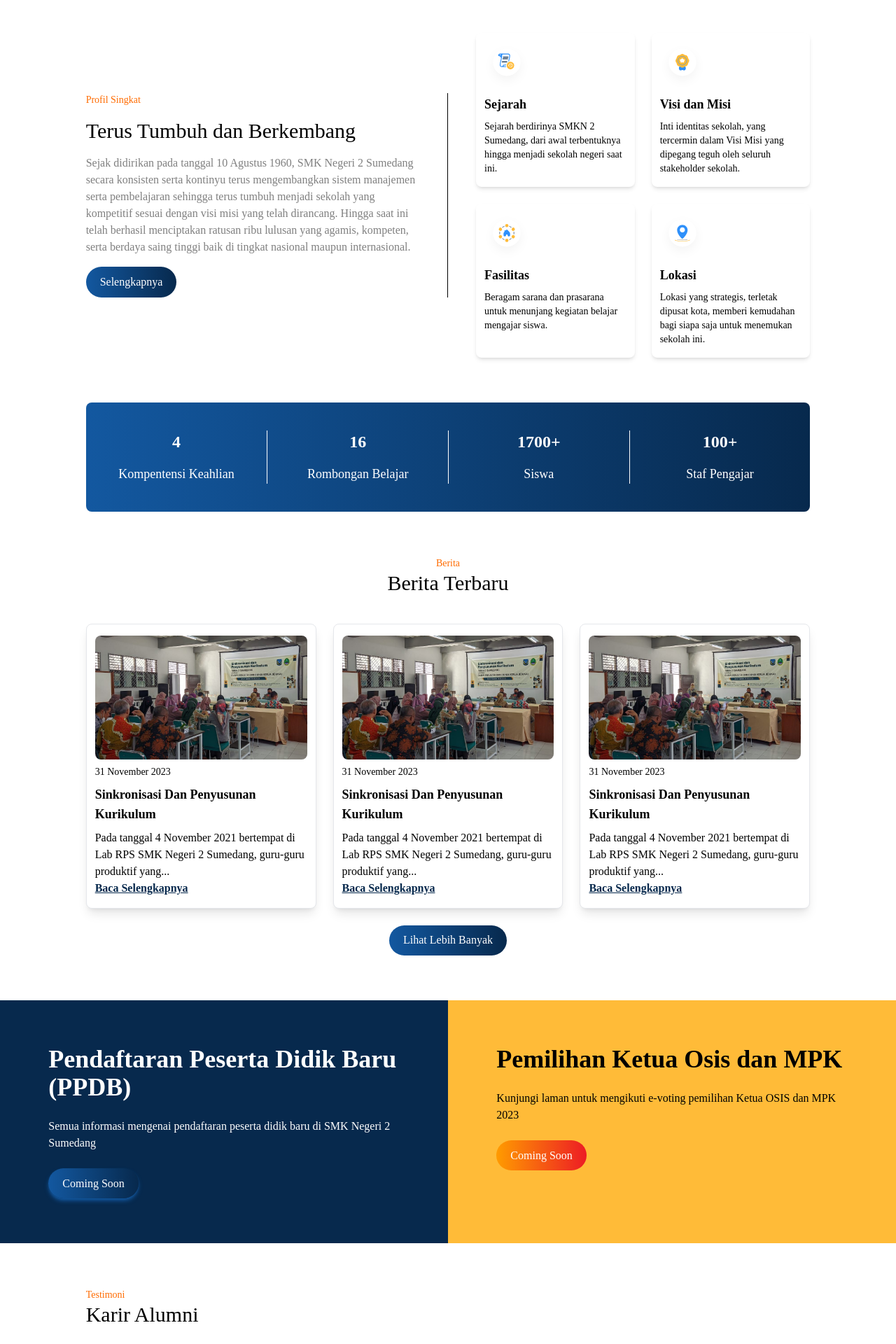
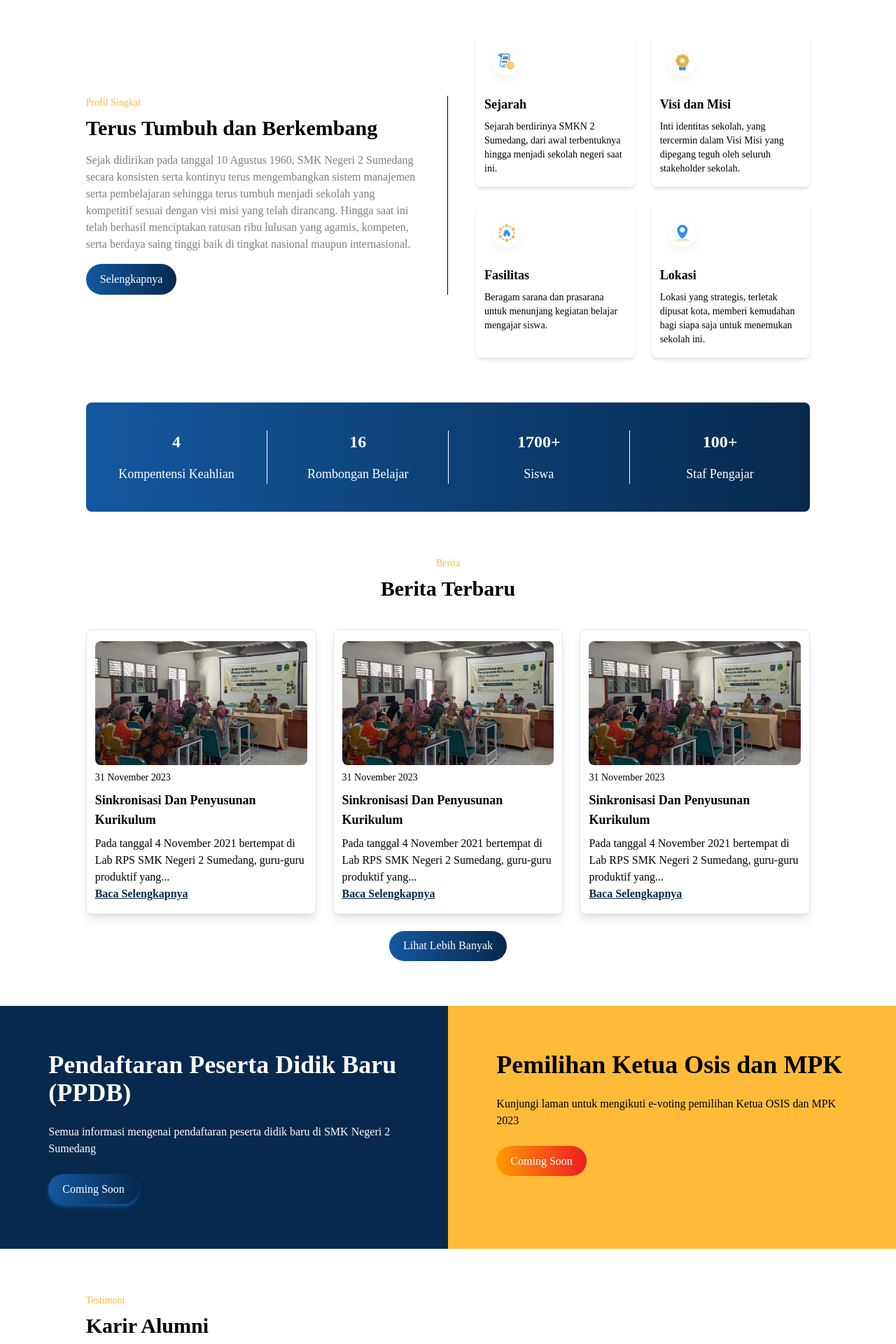
Before and after one commit to isyhfadilah/smkn2sumedang, a Next.js app: page / in a window 1280 px wide. Shown: the part 640-2560 px from the top of the page at 70% size. Built offline with nearby package versions, Linux system fonts and the light colour scheme; a web font is replaced by a local one.

Commit message:
fix: migration title to title component

```diff
--- a/src/components/common/sections/landing/berita.tsx
+++ b/src/components/common/sections/landing/berita.tsx
@@ -2,14 +2,14 @@ import Container from '../../layouts/Container'
 import Button from '@/components/ui/button'
 import berita from '@/data/berita.json'
 import { CardBerita } from '@/components/ui/cards/berita'
+import { Title } from '@/components/ui/title'
 
 export const LandingBerita = () => {
   return (
     <section className="my-16">
       <Container className="flex flex-col justify-center items-center space-y-6">
         <div className="flex flex-col items-center justify-center">
-          <p className="text-sm text-dark">Berita</p>
-          <h1 className="text-3xl font-medium">Berita Terbaru</h1>
+          <Title title="Berita" subtitle="Berita Terbaru" className="text-center" />
         </div>
         <div className="grid grid-cols-1 md:grid-cols-2 lg:grid-cols-3 gap-6 pt-4">
           {berita.slice(3).map((item, index) => (
--- a/src/components/common/sections/landing/mitra.tsx
+++ b/src/components/common/sections/landing/mitra.tsx
@@ -1,13 +1,13 @@
 import Container from '../../layouts/Container'
 import Image from 'next/image'
 import mitra from '@/data/mitra.json'
+import { Title } from '@/components/ui/title'
 
 export const LandingMitra = () => {
   return (
     <section className="my-16">
       <Container className="flex flex-col justify-between items-center">
-        <p className="text-sm text-dark">Mitra</p>
-        <h1 className="text-3xl font-medium">Mitra Industri</h1>
+        <Title title="Mitra" subtitle="Mitra Industri" className="text-center" />
         <div className="grid grid-cols-2 md:grid-cols-3 lg:grid-cols-4 gap-16 items-center mt-10 w-full">
           {mitra.map((item, index) => (
             <Image key={index} src={item.icon} alt={item.name} height={58} width={200} />
--- a/src/components/common/sections/landing/profil.tsx
+++ b/src/components/common/sections/landing/profil.tsx
@@ -3,14 +3,14 @@ import { CardProfil } from '@/components/ui/cards/profil'
 import Button from '@/components/ui/button'
 import { profil, data } from '@/data/menu'
 import { CardData } from '@/components/ui/cards/data'
+import { Title } from '@/components/ui/title'
 
 export const LandingProfil = () => {
   return (
     <section className="my-16">
       <Container className="grid grid-cols-1 lg:grid-cols-2 items-center">
         <div className="lg:border-r border-black space-y-4 w-full lg:pr-10">
-          <p className="text-sm text-dark">Profil Singkat</p>
-          <h1 className="text-3xl font-medium">Terus Tumbuh dan Berkembang</h1>
+          <Title title="Profil Singkat" subtitle="Terus Tumbuh dan Berkembang" />
           <p className="text-black/50">
             Sejak didirikan pada tanggal 10 Agustus 1960, SMK Negeri 2 Sumedang secara konsisten serta kontinyu terus
             mengembangkan sistem manajemen serta pembelajaran sehingga terus tumbuh menjadi sekolah yang kompetitif sesuai
--- a/src/components/common/sections/landing/testimoni.tsx
+++ b/src/components/common/sections/landing/testimoni.tsx
@@ -3,6 +3,7 @@
 import Container from '../../layouts/Container'
 import testimoni from '@/data/testimoni.json'
 import { CardTestimoni } from '@/components/ui/cards/testimoni'
+import { Title } from '@/components/ui/title'
 import { useState, useEffect } from 'react'
 
 import { Swiper, SwiperSlide } from 'swiper/react'
@@ -35,8 +36,7 @@ export const LandingTestimoni = () => {
   return (
     <section className="my-16">
       <Container>
-        <p className="text-sm text-dark">Testimoni</p>
-        <h1 className="text-3xl font-medium mb-6">Karir Alumni</h1>
+        <Title title="Testimoni" subtitle="Karir Alumni" className="mb-6" />
         <Swiper
           spaceBetween={20}
           slidesPerView={slidesPerView}
--- a/src/components/ui/title/index.tsx
+++ b/src/components/ui/title/index.tsx
@@ -14,7 +14,7 @@ export const Title: React.FC<Props> = ({ title, subtitle, className }) => {
   return (
     <div className={combinedClasses}>
       <p className="text-sm text-secondary font-medium">{title}</p>
-      <h1 className="text-2xl font-semibold">{subtitle}</h1>
+      <h1 className="text-3xl font-semibold">{subtitle}</h1>
     </div>
   )
 }
```
